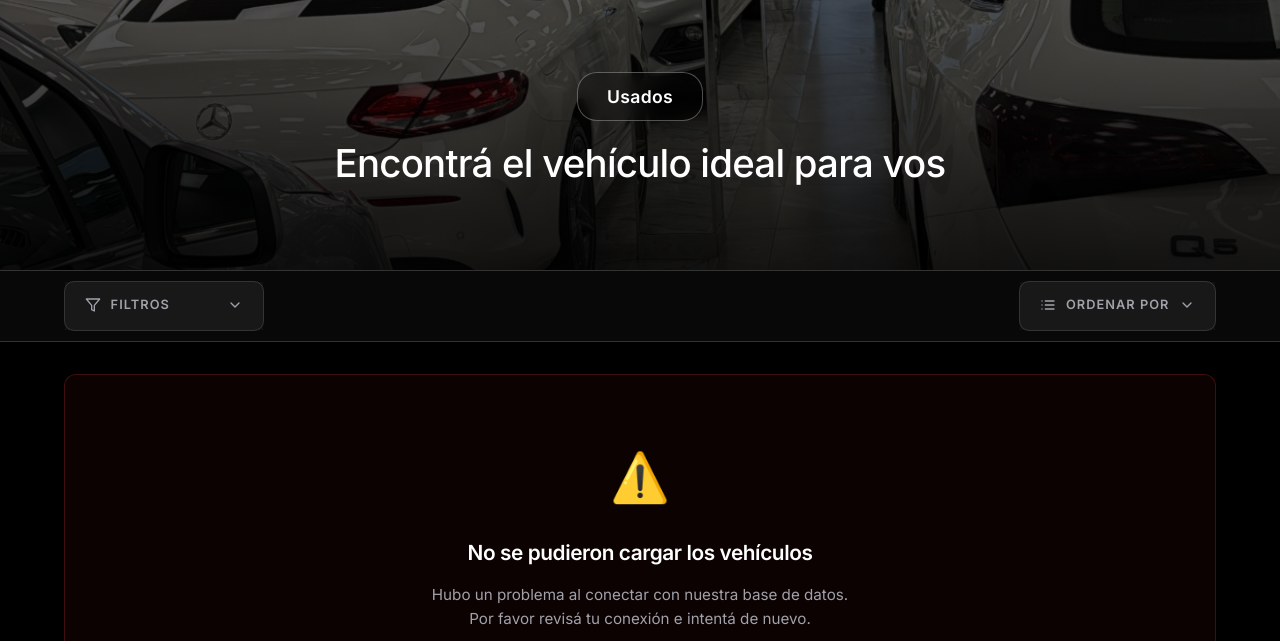
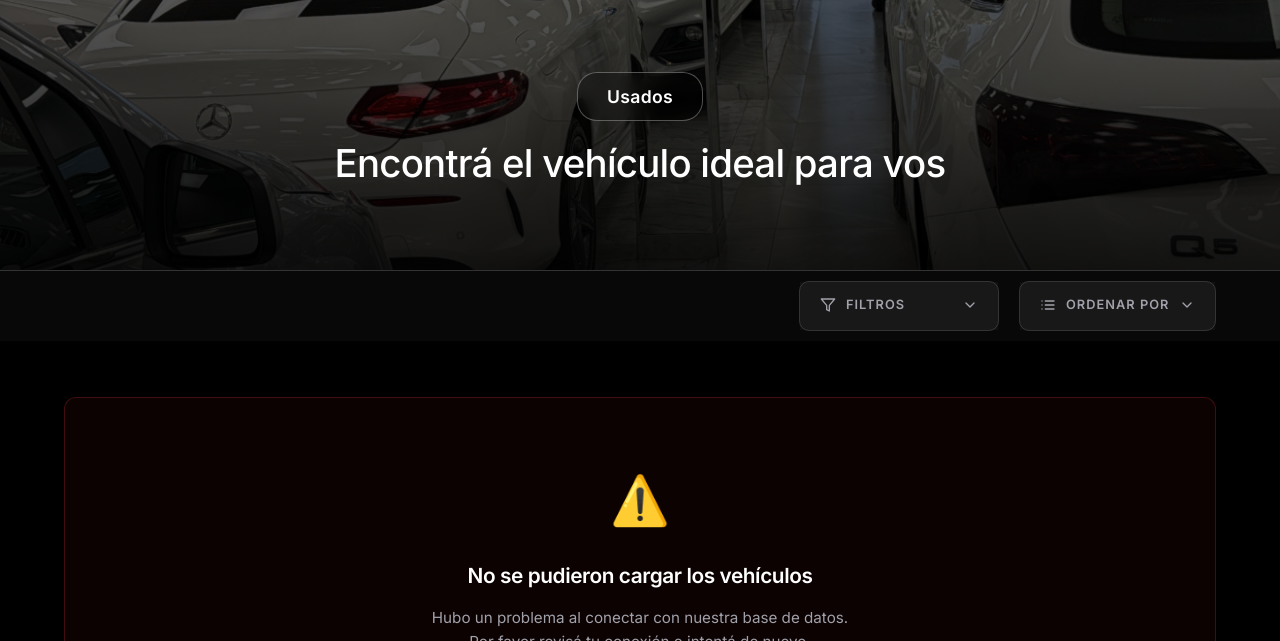
Before and after one commit to eliann04/segovia-automotores, a plain HTML site: page vehiculos.html in a window 1280 px wide. Shown: the part 159-800 px from the top of the page. Drawn offline with Linux system fonts and the light colour scheme; no server answers.

Commit message:
cambio de filtros

```diff
--- a/css/filters.css
+++ b/css/filters.css
@@ -10,17 +10,19 @@
 /* ── Filters + Sort two-panel wrapper ─────────────────── */
 .filters-section {
     background-color: #080808;
-    border-bottom: 1px solid var(--border-gray);
+    border-bottom: none;
     padding: 0;
     position: sticky;
     top: 80px;
     z-index: 100;
     overflow: visible; /* permite que los dropdowns salgan por abajo */
+    margin-bottom: 24px;
 }
 
 .filters-sort-wrapper {
     display: flex;
-    gap: 1.5rem;
+    justify-content: flex-end;
+    gap: 20px;
     align-items: flex-start;
     padding: 0.6rem 0;
     position: relative;
@@ -194,7 +196,6 @@
 .panel-sort {
     flex: 0 0 auto;
     min-width: 180px;
-    margin-left: auto; /* empuja el panel a la derecha del wrapper */
 }
 
 /* ── Dropdown sort (flota debajo de su header, alineado a la derecha) ───── */
```
